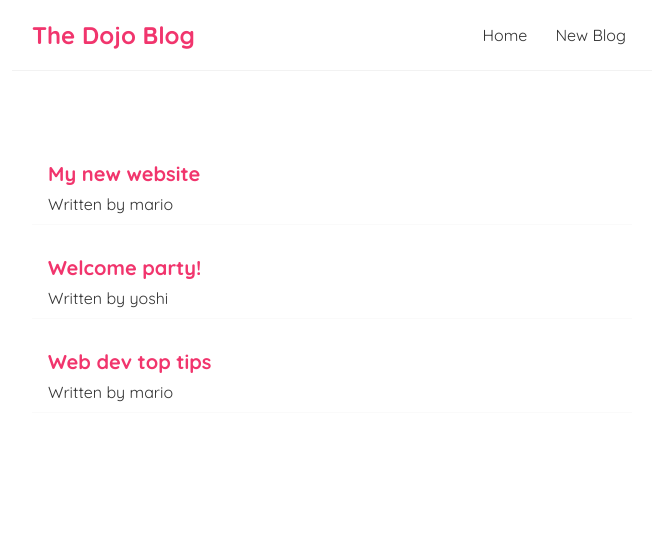
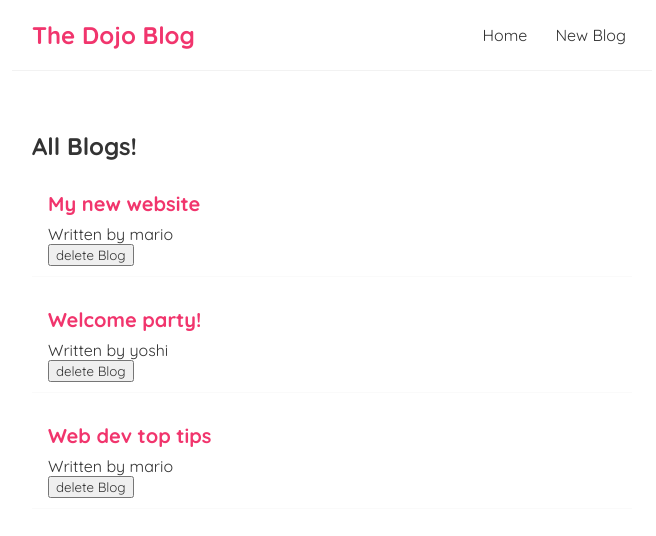
Before and after one commit to vihanga02/Web-Programming, a React (Create React App) app in the folder User_Interfaces/Net Ninja/dojo-blog/: page / in a window 1280 px wide. Shown: the top 536 px of the page, without its empty margins (308-964 px from the left). Built offline with nearby package versions, Linux system fonts and the light colour scheme.

Commit message:
feat: Add handleDelete function to Home component

```diff
--- /dev/null
+++ b/User_Interfaces/Net Ninja/dojo-blog/src/BlogList.js
@@ -0,0 +1,17 @@
+const BlogList = ({blogs, title, handleDelete}) => {
+
+    return (
+        <div className="blog-list">
+            <h2>{title}</h2>
+            {blogs.map((blog) => (
+                <div className="blog-preview" key={blog.id}>
+                    <h2>{blog.title}</h2>
+                    <p>Written by {blog.author}</p>
+                    <button onClick={() => handleDelete(blog.id)}>delete Blog</button>
+                </div>
+            ))}
+        </div>
+     );
+}
+
+export default BlogList;
--- a/User_Interfaces/Net Ninja/dojo-blog/src/Home.js
+++ b/User_Interfaces/Net Ninja/dojo-blog/src/Home.js
@@ -1,4 +1,5 @@
 import { useState } from "react";
+import BlogList from "./BlogList";
 
 const Home = () => {
     const [blogs, setBlogs] = useState([
@@ -7,14 +8,14 @@
         { title: 'Web dev top tips', body: 'lorem ipsum...', author: 'mario', id: 3 }
     ])
 
+    const handleDelete = (id) => {
+        const newBlogs = blogs.fileter(blog =>  id !== blog.id);
+        setBlogs(newBlogs);
+    }
+
     return (
         <div className="home">
-            {blogs.map((blog) => (
-                <div className="blog-preview" key={blog.id}>
-                    <h2>{blog.title}</h2>
-                    <p>Written by {blog.author}</p>
-                </div>
-            ))}
+            <BlogList blogs={blogs} title="All Blogs!" handleDelete={handleDelete}/>
         </div>
     );
 }
```
